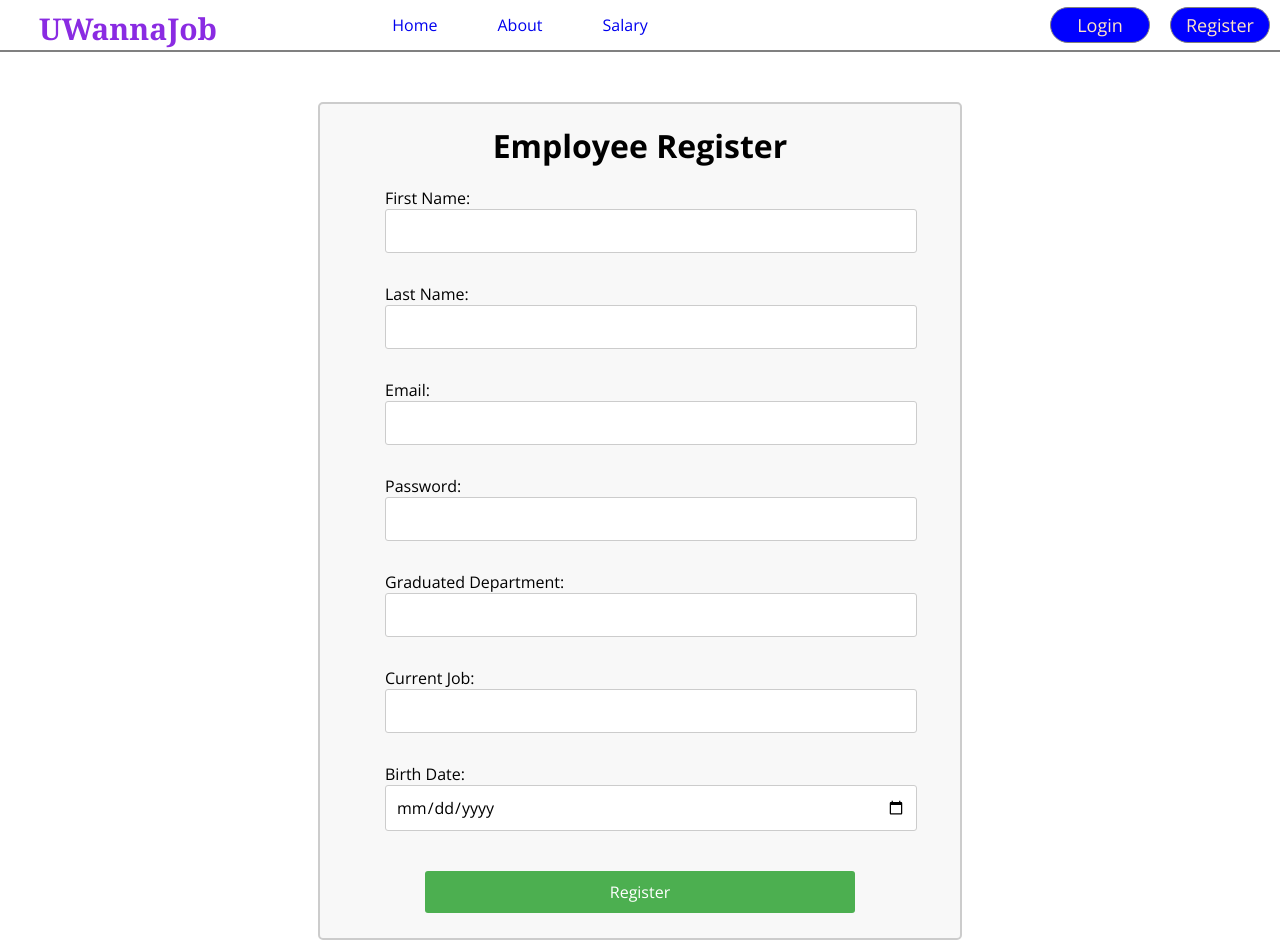
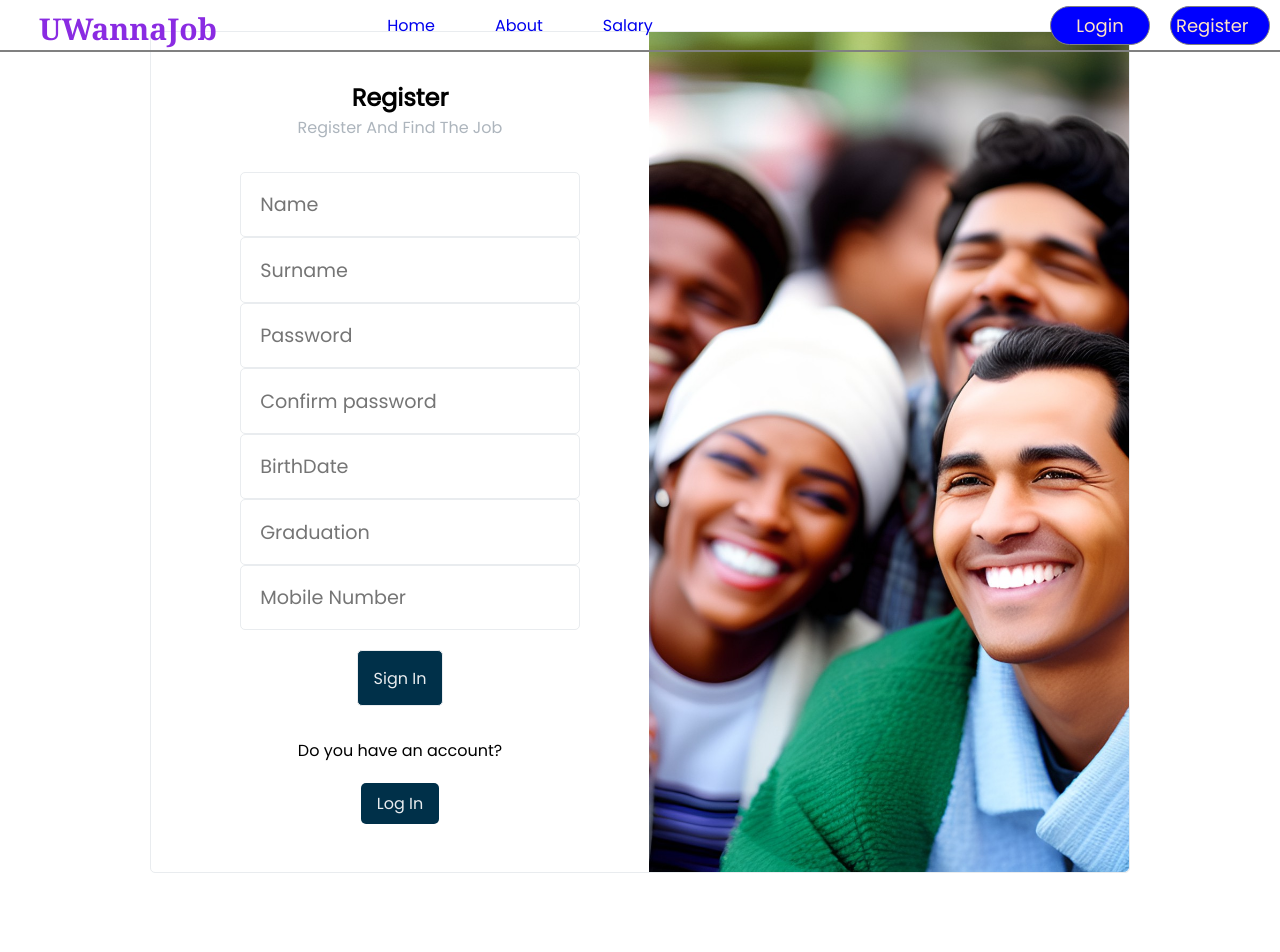
Before and after one commit to oguzcoll/JobBoardSite, a React (Create React App) app in the folder client/: page /employeeRegister in a window 1280 px wide. Shown: the top 952 px of the page. After the commit the page ends 879 px from the top, so only its background shows below. Built offline with nearby package versions, Linux system fonts and the light colour scheme.

Commit message:
RegisterPage

```diff
--- a/client/src/pages/employeeRegister/EmployeeRegister.jsx
+++ b/client/src/pages/employeeRegister/EmployeeRegister.jsx
@@ -1,110 +1,58 @@
-import React, { useState } from "react";
+import React from 'react'
 import "./employeeRegister.css";
+import signimg from './signimg.png';
 
-function EmployeeRegister() {
-  const [firstName, setFirstName] = useState("");
-  const [lastName, setLastName] = useState("");
-  const [email, setEmail] = useState("");
-  const [password, setPassword] = useState("");
-  const [graduatedDepartment, setGraduatedDepartment] = useState("");
-  const [currentJob, setCurrentJob] = useState("");
-  const [birthDate, setBirthDate] = useState("");
 
-  const handleFirstNameChange = (event) => {
-    setFirstName(event.target.value);
-  };
 
-  const handleLastNameChange = (event) => {
-    setLastName(event.target.value);
-  };
-
-  const handleEmailChange = (event) => {
-    setEmail(event.target.value);
-  };
-
-  const handlePasswordChange = (event) => {
-    setPassword(event.target.value);
-  };
-
-  const handleGraduatedDepartmentChange = (event) => {
-    setGraduatedDepartment(event.target.value);
-  };
-
-  const handleCurrentJobChange = (event) => {
-    setCurrentJob(event.target.value);
-  };
-
-  const handleBirthDateChange = (event) => {
-    setBirthDate(event.target.value);
-  };
-
-  const handleSubmit = (event) => {
-    event.preventDefault();
-    console.log(`First Name: ${firstName}`);
-    console.log(`Last Name: ${lastName}`);
-    console.log(`Email: ${email}`);
-    console.log(`Password: ${password}`);
-    console.log(`Graduated Department: ${graduatedDepartment}`);
-    console.log(`Current Job: ${currentJob}`);
-    console.log(`Birth Date: ${birthDate}`);
-  };
+ function EmployeeRegister() {
 
   return (
-    <div className="employee-register-container">
-      <h1>Employee Register</h1>
-      <form onSubmit={handleSubmit}>
-        <label>
-          First Name:
-          <input
-            type="text"
-            value={firstName}
-            onChange={handleFirstNameChange}
-          />
-        </label>
-        <label>
-          Last Name:
-          <input type="text" value={lastName} onChange={handleLastNameChange} />
-        </label>
-        <label>
-          Email:
-          <input type="email" value={email} onChange={handleEmailChange} />
-        </label>
-        <label>
-          Password:
-          <input
-            type="password"
-            value={password}
-            onChange={handlePasswordChange}
-          />
-        </label>
-        <label>
-          Graduated Department:
-          <input
-            type="text"
-            value={graduatedDepartment}
-            onChange={handleGraduatedDepartmentChange}
-          />
-        </label>
-        <label>
-          Current Job:
-          <input
-            type="text"
-            value={currentJob}
-            onChange={handleCurrentJobChange}
-          />
-        </label>
-        <label>
-          Birth Date:
-          <input
-            type="date"
-            value={birthDate}
-            onChange={handleBirthDateChange}
-          />
-        </label>
-        <button type="submit">Register</button>
-      </form>
+
+    <div className="employeeregister">
+
+
+    <div>
+        <div className="register">
+            <div className="col-1">
+                <h2>Register</h2>
+                <span>Register And Find The Job</span>
+
+                <form id='form' className='forms'>
+                    <input type="text"  placeholder='Name' />
+                    <input type="text" placeholder='Surname' />
+                    <input type="text"  placeholder='Password' />
+                    <input type="text"  placeholder='Confirm password' />
+                    <input type="text" placeholder='BirthDate' />
+                    <input type="text" placeholder='Graduation' />
+                    <input type="text" placeholder='Mobile Number' />
+
+
+
+                    <button className='signbtn'>Sign In</button>
+
+                </form>
+
+
+
+
+                <div className="logininfo">Do you have an account?</div>
+                <button className='logbtn'>Log In</button>
+</div>
+
+
+
+
+            <div className="col-2">
+            <img className='signimg' src={signimg} alt="login" />
+
+
+
+            </div>
+
+        </div>
+        </div>
+
     </div>
   );
-}
-
+};
 export default EmployeeRegister;
--- a/client/src/pages/employeeRegister/employeeRegister.css
+++ b/client/src/pages/employeeRegister/employeeRegister.css
@@ -1,56 +1,90 @@
-.employee-register-container {
-    display: flex;
-    flex-direction: column;
-    align-items: center;
-    margin: 50px auto ;
-    width: 80%;
-    max-width: 600px;
-    padding: 20px;
-    border: 2px solid #ccc;
-    border-radius: 5px;
-    background-color: #f8f8f8;
+@import url('https://fonts.googleapis.com/css2?family=Poppins&display=swap');
+
+* > * {
+    font-family: "Poppins", cursive;
+    margin: 0;
+}
 
 
-  }
 
-  h1 {
-    font-size: 2rem;
-    margin-bottom: 20px;
-  }
+.employeeregister{
+  height: 100vh;
+  display: flex;
+  justify-content: center;
+  align-items: center;
+  text-align: center;
+}
 
-  form {
+.register{
+  max-width: 978px;
+  width: 100vw;
+  display:flex;
+  border: 1px solid #e9ecef;
+  border-radius: 5px;
+  /* box-shadow: 1px 3px 10px #e9ecef; */
+  background-color: white;
+}
 
-    display: flex;
-    flex-direction: column;
-    width: 85%;
-  }
+.register span{
+  color: #adb5bd;
+}
 
-  label {
-    margin-bottom: 10px;
-  }
+#form{
+  max-width: 320px;
+  width: 100vw;
+  margin: 2em auto;
+}
 
-  input {
-    padding: 10px;
-    border: 1px solid #ccc;
-    border-radius: 3px;
-    font-size: 1rem;
-    width: 100%;
-    margin-bottom: 20px;
-  }
+#form >  input, .signbtn{
+  border: 1px solid #e9ecef;
+  padding: .9em 1em;
+}
 
-  button[type="submit"] {
-    margin: 10px 40px 5px 40px;
-    background-color: #4caf50;
-    color: #fff;
-    border: none;
-    border-radius: 3px;
-    padding: 10px;
-    font-size: 1rem;
-    cursor: pointer;
-    transition: all 0.2s ease-in-out;
 
-  }
 
-  button[type="submit"]:hover {
-    background-color: #3e8e41;
-  }
+#form > .signbtn{
+  margin-top: 20px;
+  background-color: #003049;
+  color: #e9ecef;
+  font-size: 1em;
+  cursor: pointer;
+}
+
+.logininfo{
+  margin: auto;
+}
+.logbtn{
+
+  margin-top: 20px;
+  background-color: #003049;
+  color: #e9ecef;
+  font-size: 1em;
+  cursor: pointer;
+
+
+}
+
+
+
+.register .col-1{
+  margin: auto;
+  padding: 3em 0;
+}
+
+.register .col-2 img{
+  width: 480px;
+  height: 100%;
+  object-fit: cover;
+  align-self: flex-end;
+  border-top-right-radius: 5px;
+  border-bottom-right-radius: 5px;
+  display: none;
+
+}
+
+@media screen and (min-width: 860px)  {
+  .register .col-2 img{
+    display:initial;
+
+}
+}
```
Also changed, not shown: client/src/pages/employeeRegister/signimg.png (added).
